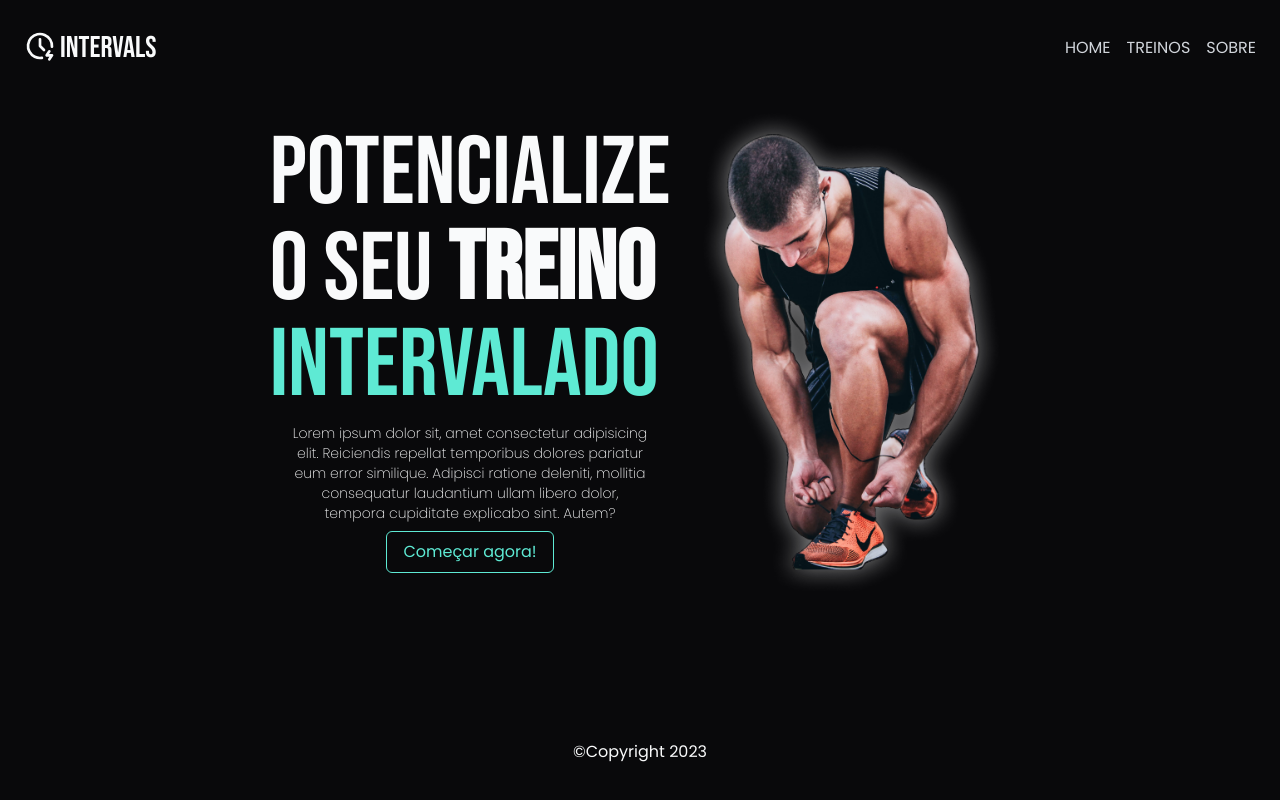
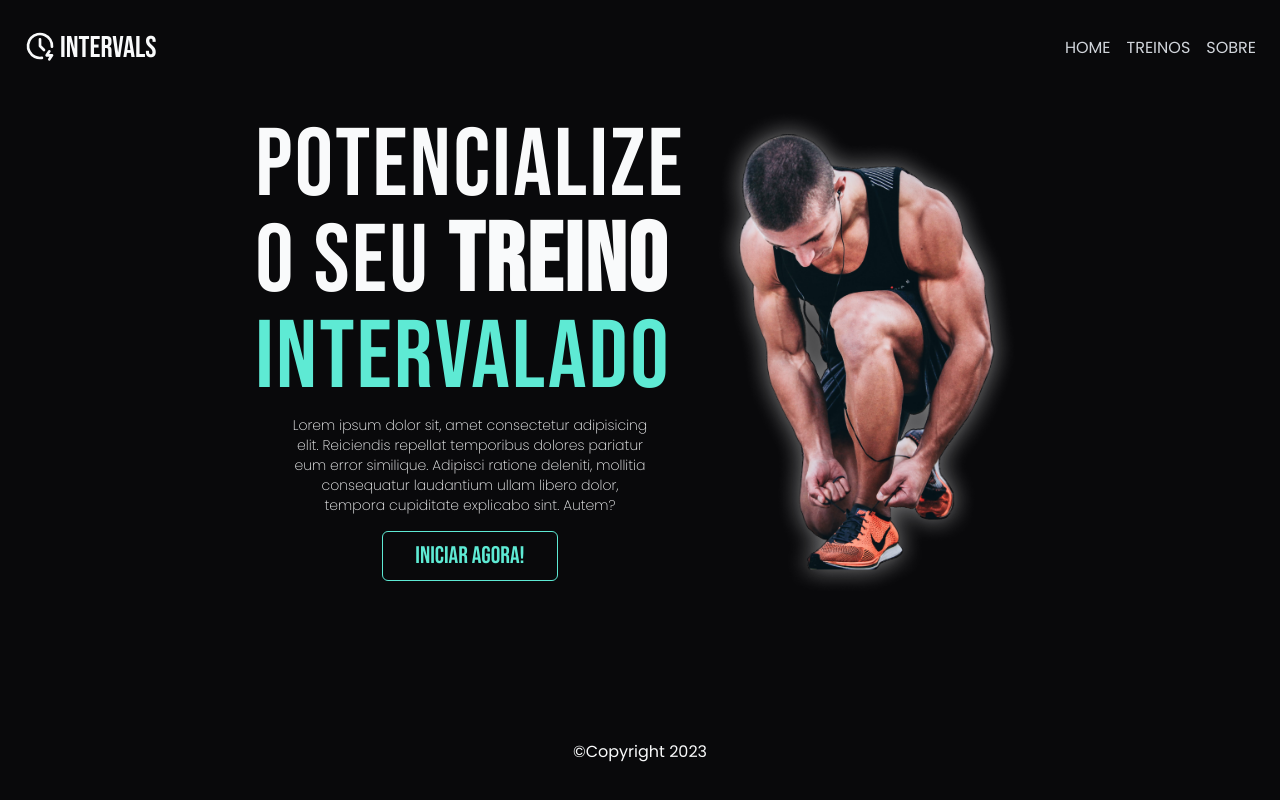
Before and after one commit to johnnysn/intervals, a Next.js app: page / in a window 1280 px wide. Built offline with nearby package versions, Linux system fonts and the light colour scheme.

Commit message:
feat: Adjustments to hero

```diff
--- a/src/app/page.tsx
+++ b/src/app/page.tsx
@@ -14,7 +14,7 @@ export default function Home() {
         />
         <div className="md:mr-6 flex flex-col gap-2 items-center">
           <h2
-            className={`${bebas.className} text-7xl md:text-8xl leading-none`}
+            className={`${bebas.className} text-6xl md:text-8xl leading-none tracking-wide`}
           >
             Potencialize <br />o seu{' '}
             <span className="font-semibold">treino</span> <br />
@@ -28,8 +28,8 @@ export default function Home() {
             dolor, tempora cupiditate explicabo sint. Autem?
           </p>
 
-          <button className='border border-teal-300 bg-transparent text-teal-300 text-center py-2 px-4 rounded-md'>
-            Começar agora!
+          <button className={`mt-2 border border-teal-300 py-2 px-8 rounded-md bg-transparent hover:bg-teal-300 ${bebas.className} text-teal-300 hover:text-zinc-950 transition-colors duration-300 text-center text-2xl`}>
+            Iniciar agora!
           </button>
         </div>
       </div>
```
